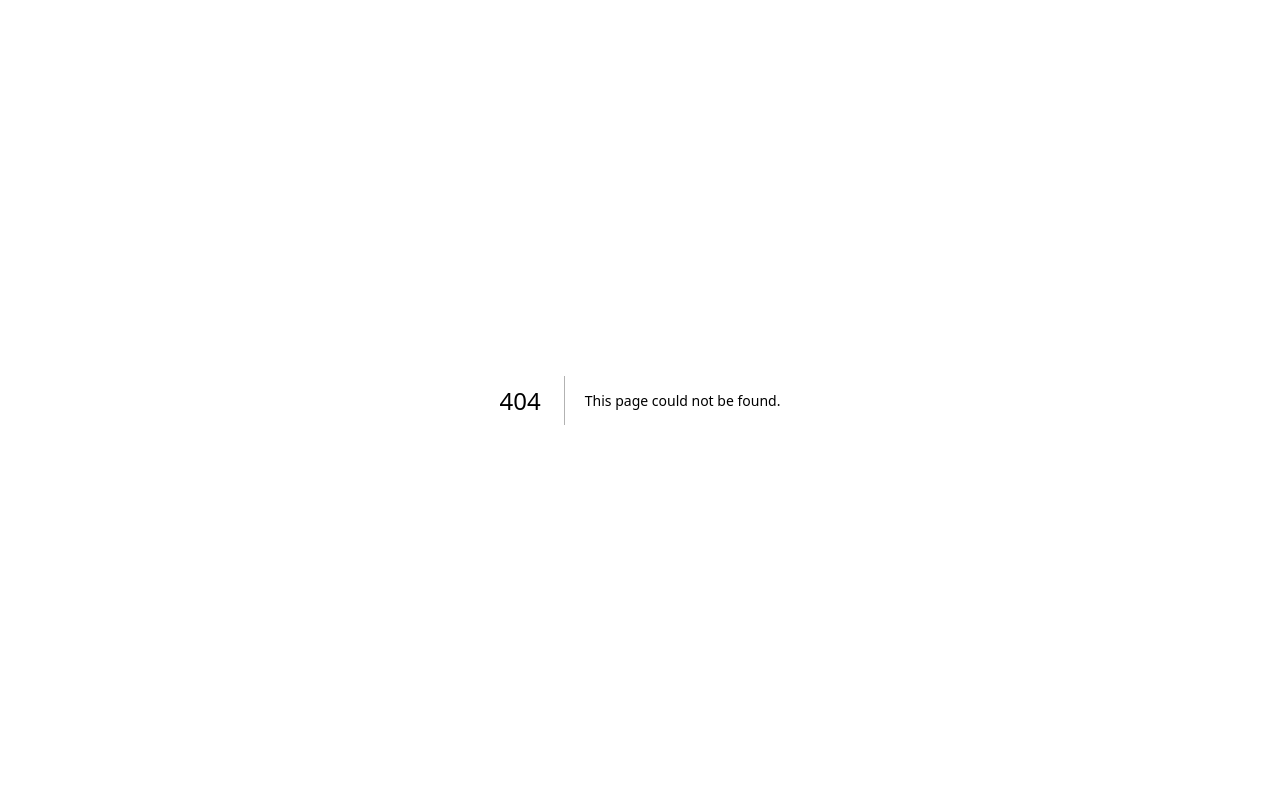
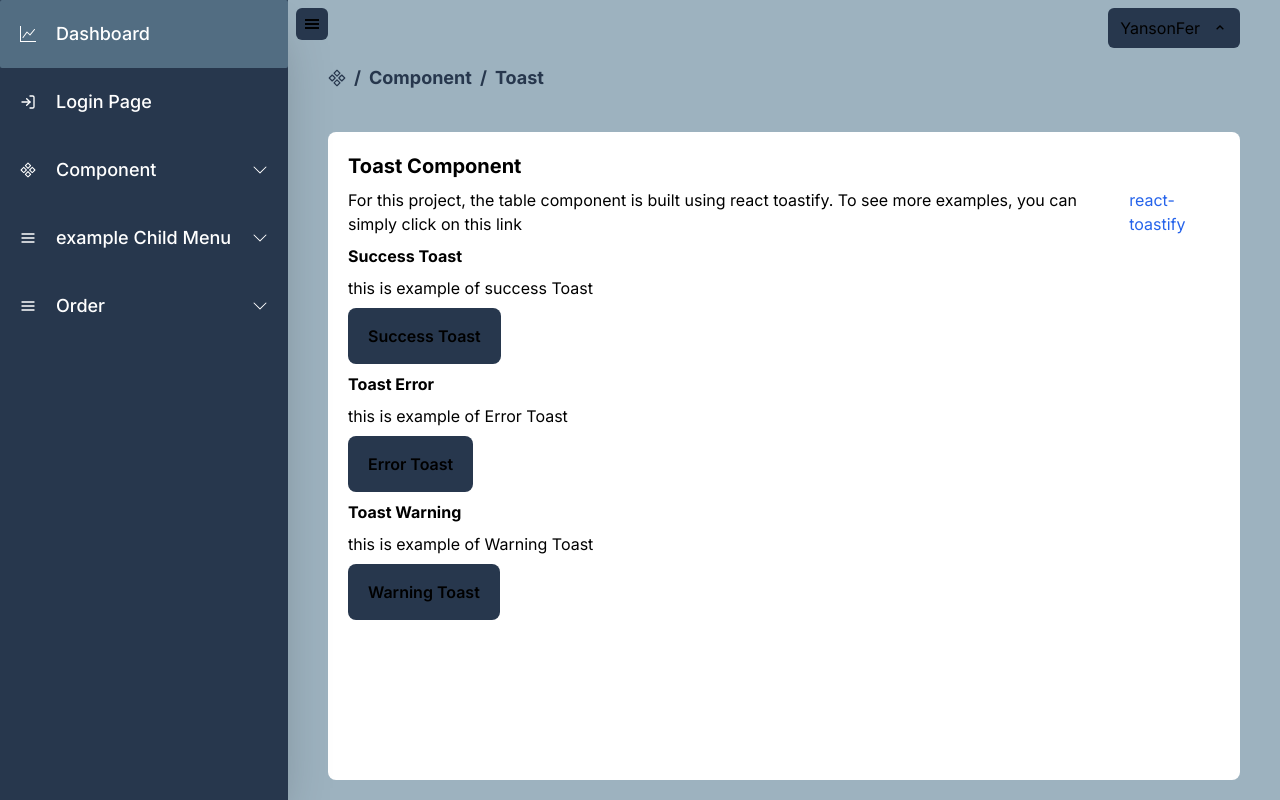
Before and after one commit to lnc23/dashboard-barang, a Next.js app: page /toastpage in a window 1280 px wide. Before the commit this address had no page. Built offline with nearby package versions, Linux system fonts and the light colour scheme.

Commit message:
toast page

```diff
--- a/package.json
+++ b/package.json
@@ -26,6 +26,7 @@
     "react": "18.2.0",
     "react-dom": "18.2.0",
     "react-icons": "^4.9.0",
+    "react-toastify": "^9.1.3",
     "recharts": "2.1.9",
     "tailwindcss": "3.3.2",
     "typescript": "5.0.4"
--- /dev/null
+++ b/src/app/toastpage/page.tsx
@@ -0,0 +1,85 @@
+"use client"
+import { Layout, Section } from "@/components"
+import Link from "next/link"
+import { RxComponent1 } from "react-icons/rx"
+import { ToastContainer, toast } from "react-toastify"
+import "react-toastify/dist/ReactToastify.css"
+
+export default function ToastPage() {
+  const toastSucces = () => {
+    return toast.success("this is exmaple success toast")
+  }
+
+  const toastError = () => {
+    return toast.error("this is exmaple error toast")
+  }
+
+  const toastWithWarning = () => {
+    return toast.warning("this is example warning toast")
+  }
+
+  return (
+    <Layout>
+      <div className=" flex flex-col w-full justify-center items-center">
+        <ToastContainer position="top-center" />
+      </div>
+      <div className="flex flex-row self-start font-bold text-lg text-[#27374D] mt-16 ml-10 items-center space-x-2">
+        <RxComponent1 />
+        <span>/</span>
+        <span>Component</span>
+        <span>/</span>
+        <span>Toast</span>
+      </div>
+      <div className="w-full flex flex-grow px-10 pb-5">
+        <Section marginTop={"10"}>
+          <div className="flex flex-col w-full gap-2">
+            <span className="text-xl text-black font-bold">
+              Toast Component
+            </span>
+            <span className="text-black flex flex-row">
+              For this project, the table component is built using react
+              toastify. To see more examples, you can simply click on this link
+              {"  "}
+              <Link
+                href="https://github.com/fkhadra/react-toastify"
+                className="px-1 hover:shadow-lg rounded-lg hover:shadow-gray-500 duration-300 ml-1 text-blue-600"
+              >
+                react-toastify
+              </Link>{" "}
+            </span>
+            {/* toast success */}
+            <span className="font-bold text-black"> Success Toast</span>
+            <span className="text-black">this is example of success Toast</span>
+            <button
+              onClick={toastSucces}
+              className="bg-[#27374D] rounded-lg flex w-fit px-5 space-x-1 duration-300 justify-center items-center p-4 hover:shadow-lg hover:shadow-gray-500"
+            >
+              <span className="font-semibold">Success Toast</span>
+            </button>
+            {/* end toast error */}
+            {/* toast success */}
+            <span className="font-bold text-black">Toast Error</span>
+            <span className="text-black">this is example of Error Toast</span>
+            <button
+              onClick={toastError}
+              className="bg-[#27374D] rounded-lg flex w-fit px-5 space-x-1 duration-300 justify-center items-center p-4 hover:shadow-lg hover:shadow-gray-500"
+            >
+              <span className="font-semibold">Error Toast</span>
+            </button>
+            {/* end toast error */}
+            {/* toast success */}
+            <span className="font-bold text-black">Toast Warning</span>
+            <span className="text-black">this is example of Warning Toast</span>
+            <button
+              onClick={toastWithWarning}
+              className="bg-[#27374D] rounded-lg flex w-fit px-5 space-x-1 duration-300 justify-center items-center p-4 hover:shadow-lg hover:shadow-gray-500"
+            >
+              <span className="font-semibold">Warning Toast</span>
+            </button>
+            {/* end toast error */}
+          </div>
+        </Section>
+      </div>
+    </Layout>
+  )
+}
--- a/src/components/SideBar/index.tsx
+++ b/src/components/SideBar/index.tsx
@@ -76,7 +76,7 @@ export const SideBar = ({ children }: Props) => {
         },
         {
           name: "Toast",
-          path: "/",
+          path: "/toastpage",
           icon: <RxComponent1 />,
         },
         {
```
Also changed, not shown: 1 other file (tests, documents, lock files or other folders).
